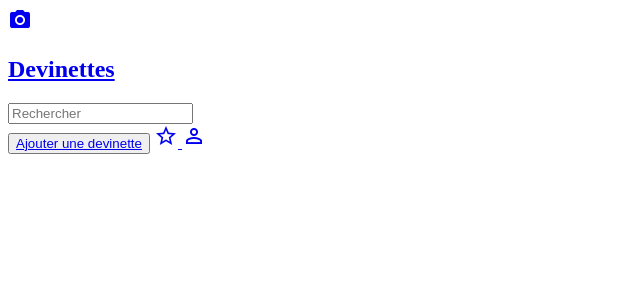
After one commit to littleblackman/Devinette, a PHP site: template view/_gabarit.php in a window 1280 px wide. The commit adds this page. Shown: the top 300 px of the page, without its empty margins (0-640 px from the left). Run offline with PHP 8.4, Linux system fonts and the light colour scheme; the template is opened without the code that fills it, so the values that code supplies are empty; some libraries are stand-ins or nearby versions.

Commit message:
add view object

```diff
--- /dev/null
+++ b/view/_gabarit.php
@@ -0,0 +1,47 @@
+<!DOCTYPE html>
+<html lang="fr">
+<head>
+    <meta charset="utf-8">
+    <meta http-equiv="X-UA-Compatible" content="IE=edge">
+    <meta name="viewport" content="width=device-width, initial-scale=1">
+    <script   src="http://code.jquery.com/jquery-3.3.1.slim.min.js"   integrity="sha256-3edrmyuQ0w65f8gfBsqowzjJe2iM6n0nKciPUp8y+7E="   crossorigin="anonymous"></script>
+    <title>Mes Devinettes</title>
+    <link href="https://fonts.googleapis.com/css?family=Pacifico" rel="stylesheet">
+    <link href="https://fonts.googleapis.com/icon?family=Material+Icons" rel="stylesheet" >
+    <link rel="stylesheet" href="<?php echo ASSETS;?>style.css"/>
+</head>
+<body>
+<header>
+    <nav>
+        <div class="nav-item">
+            <a href="#">
+                <i class="material-icons">camera_alt</i>
+                <h1>Devinettes</h1>
+            </a>
+            <h1 style="line-height: 1em"></h1>
+        </div>
+        <div class="nav-item">
+            <input id="input-search" type="text" placeholder="Rechercher"/>
+        </div>
+        <div class="nav-item end-row">
+            <button>
+                <a href="edit.php">
+                    Ajouter une devinette
+                </a>
+            </button>
+            <a href="#">
+                <i class="material-icons">star_border</i>
+            </a>
+            <a href="#">
+                <i class="material-icons">person_outline</i>
+            </a>
+        </div>
+    </nav>
+</header>
+
+<!--- ma page ---->
+
+<?php echo $contentPage ;?>
+
+</body>
+</html>
--- a/view/contact.php
+++ b/view/contact.php
@@ -1,9 +1,4 @@
-<?php include('_head.php');?>
-<?php include('_header.php');?>
-
 <div id="container">
     <h2>Ma page contact</h2>
 
 </div>
-
-<?php include('_footer.php');?>
--- a/view/home.php
+++ b/view/home.php
@@ -1,6 +1,3 @@
-<?php include('_head.php');?>
-<?php include('_header.php');?>
-
 <div id="container">
     <h2>Liste des devinettes</h2>
 
@@ -30,9 +27,6 @@
 
 </div>
 
-<?php include('_footer.php');?>
-
-
 <script type="text/javascript">
     $('.showAnswer').click(function(){
         $(this).next().toggle();
```
Also changed, not shown: classes/View.php (added, +25 -0 lines), controller/Home.php (+8 -2 lines).
